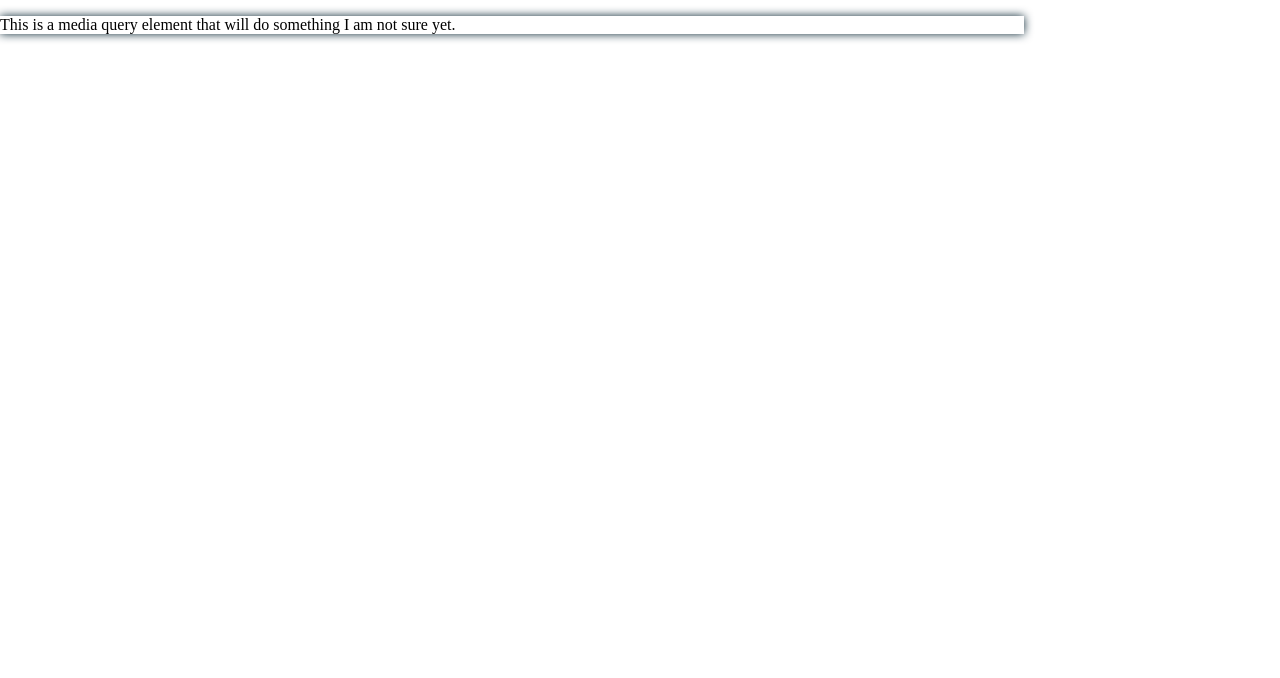
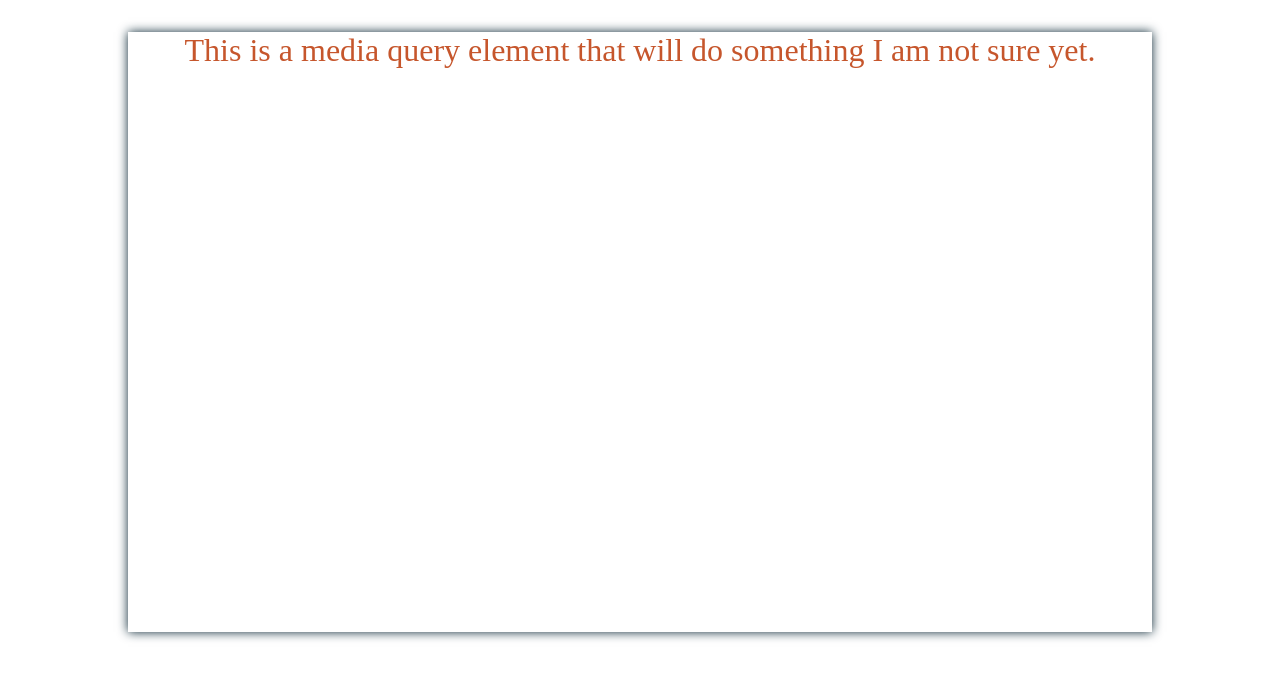
Before and after one commit to damionp3000/CIT_85_PROJECTS, a plain HTML site: page CIT_85_PROJECTS/MEDIA_QUERY/index.html in a window 1280 px wide. Drawn offline with Linux system fonts and the light colour scheme.

Commit message:
meta cleanup commit

```diff
--- /dev/null
+++ b/BASETOOLS/CSS/style.css
@@ -0,0 +1,10 @@
+/* Basetool style sheet*/
+
+
+* {
+    box-sizing: border-box;
+    /* Disable font boosting */
+    max-height: 1000000px;
+    -webkit-text-size-adjust: 100%;
+    -ms-text-size-adjust: none;
+}
--- a/CIT_85_PROJECTS/MEDIA_QUERY/CSS/style_md600.css
+++ /dev/null
@@ -1,19 +0,0 @@
-/* Stylesheet Media Query 600px*/
-
-body {
-  margin: 0;
-  padding: 0;
-}
-.container {
-  width: 80%;
-  height: 600px;
-  margin: 20px auto;
-  background-color: #fff;
-  -webkit-box-shadow: 0  0 10px #092634;
-  -moz-box-shadow: 0  0 10px #092634;
-  box-shadow: 0  0 10px #092634;
-  text-align: center;
-}
-p {
-  color: #c6562c;
-}
--- a/CIT_85_PROJECTS/MEDIA_QUERY/css/md600.css
+++ b/CIT_85_PROJECTS/MEDIA_QUERY/css/md600.css
@@ -0,0 +1,9 @@
+/* Stylesheet Media Query 600px*/
+
+@media (min-width:600px) {
+
+p {color: #392fa8;
+  }
+
+
+}
--- a/CIT_85_PROJECTS/MEDIA_QUERY/css/style_md600.css
+++ b/CIT_85_PROJECTS/MEDIA_QUERY/css/style_md600.css
@@ -3,10 +3,22 @@
 body {
   margin: 0;
   padding: 0;
+  max-height:1000000px;
+  -webkit-text-size-adjust:100%;
+  -ms-text-size-adjust:none;
 }
 .container {
   width: 80%;
+  height: 600px;
+  margin: 20px auto;
   background-color: #fff;
   -webkit-box-shadow: 0  0 10px #092634;
+  -moz-box-shadow: 0  0 10px #092634;
   box-shadow: 0  0 10px #092634;
+  text-align: center;
 }
+p {
+  display: block;
+  font-size: 2em;
+ color: #c6562c;
+}
--- a/CIT_85_PROJECTS/MEDIA_QUERY/index.html
+++ b/CIT_85_PROJECTS/MEDIA_QUERY/index.html
@@ -3,8 +3,9 @@
 <head>
   <meta charset="UTF-8">
   <title>Media Query 600px</title>
+  <meta name="viewport" content="width=device-width, user-scalable=no, initial-scale=1.0, maximum-scale=1.0, minimum-scale=1.0">
   <link rel="stylesheet" href="css/style_md600.css">
-  <!-- <link rel="stylesheet" href="css/media_min_600.css"> -->
+  <link rel="stylesheet" media="min-width=600px" href="css/md600.css">
 </head>
 <body>
 
```
Also changed, not shown: CIT_85_PROJECTS/META_VIEWPORT/index.html (added, +18 -0 lines), BASETOOLS/HTML/index.html (added), CIT_85_PROJECTS/META_VIEWPORT/css/style.css (added).
